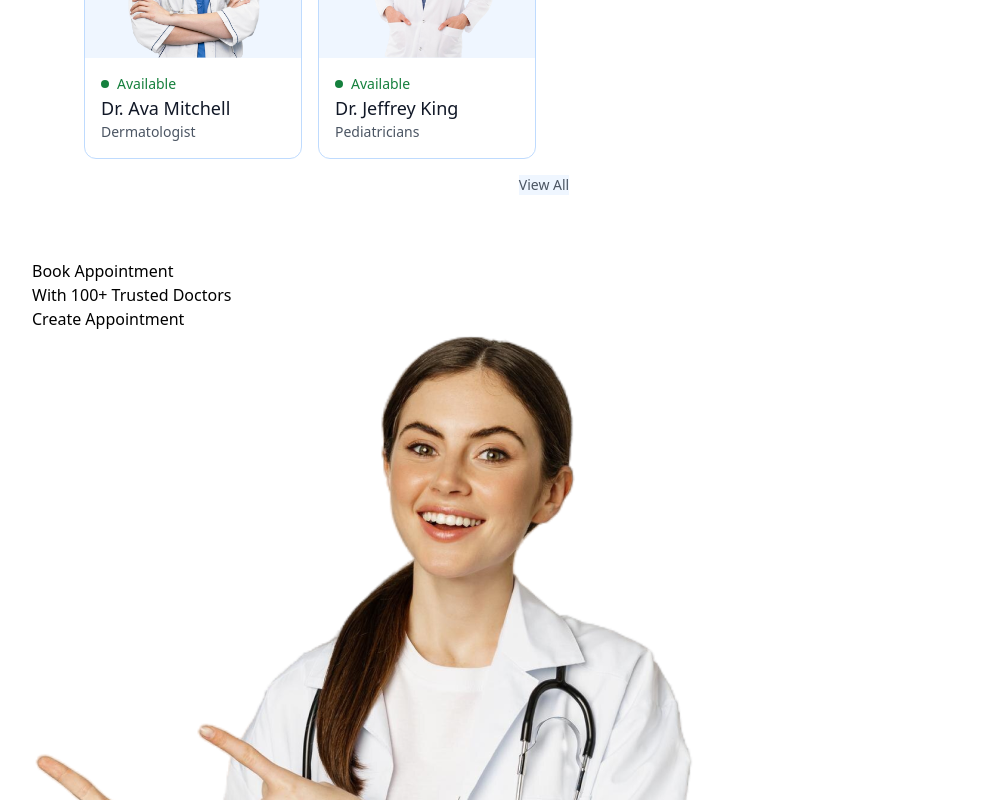
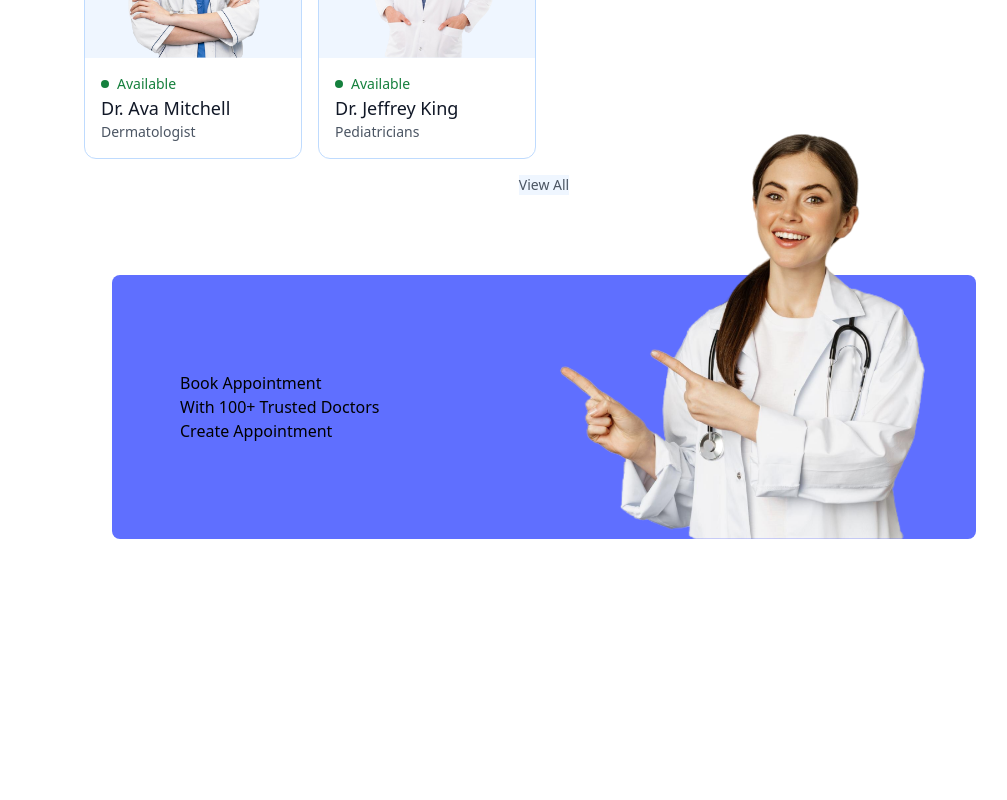
Before and after one commit to MgMorshed123/Doctor-4-U-Client, a React (Vite) app: page / in a window 1280 px wide. Shown: the part 2040-2840 px from the top of the page, without its empty margins (96-1103 px from the left). After the commit the page ends 2659 px from the top, so only its background shows below. Built offline with nearby package versions, Linux system fonts and the light colour scheme.

Commit message:
addning banner css

```diff
--- a/src/components/Banner.jsx
+++ b/src/components/Banner.jsx
@@ -3,9 +3,9 @@ import { assets } from "../assets/assets_frontend/assets";
 
 const Banner = () => {
   return (
-    <div>
+    <div className="flex bg-primary rounded-lg px-6 sm:px-10 lg:px-12 my-20 md:mx-20">
       {/* left */}
-      <div>
+      <div className="flex-1 py-8  md:py-16 lg:py-24  lg:pl-5 ">
         <div>
           <p>Book Appointment</p>
           <p>With 100+ Trusted Doctors</p>
@@ -15,8 +15,13 @@ const Banner = () => {
 
       {/* right */}
 
-      <div>
-        <img src={assets.appointment_img} alt="" srcset="" />
+      <div className="hidden md:block md:w-1/2  lg:w-[370px] relative">
+        <img
+          className="w-full absolute bottom-0 right-0 max-w-md"
+          src={assets.appointment_img}
+          alt=""
+          srcset=""
+        />
       </div>
     </div>
   );
```
